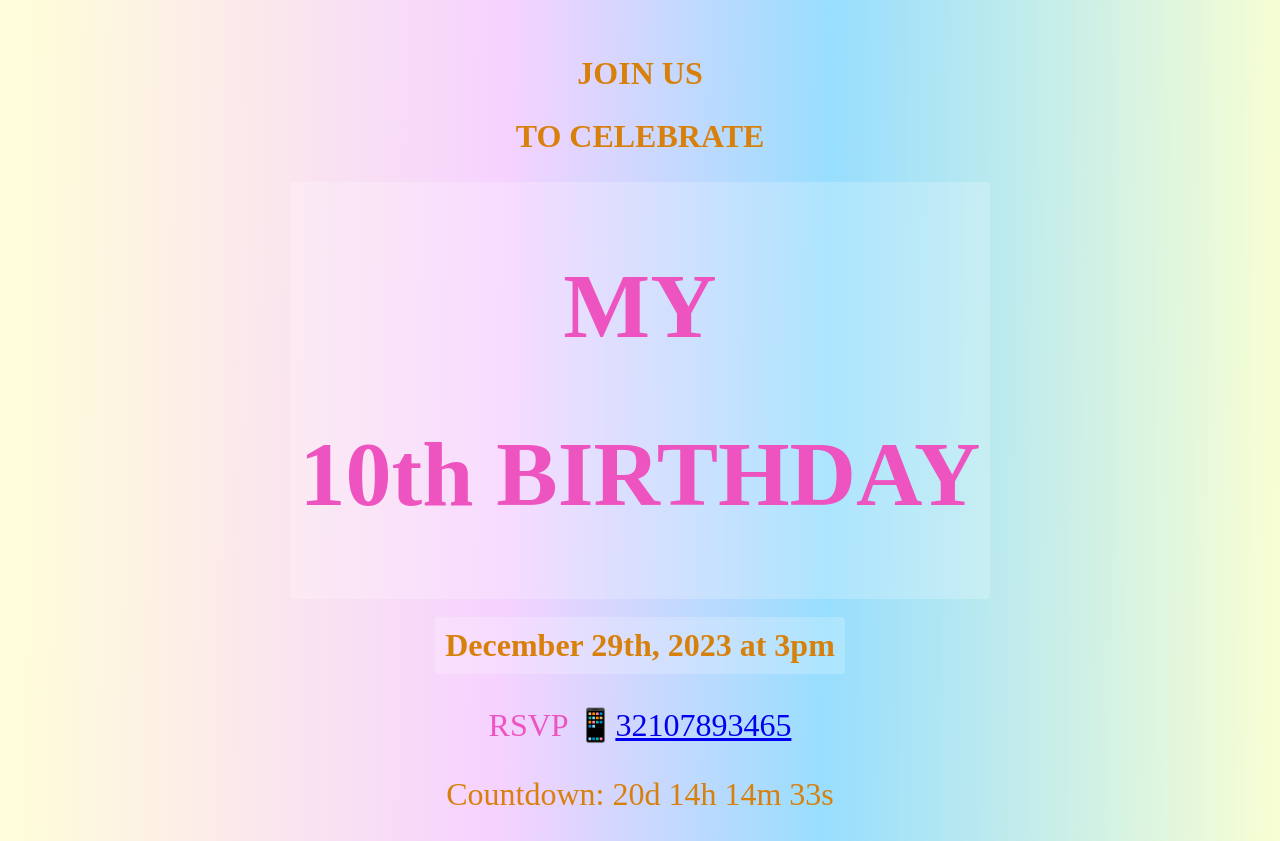
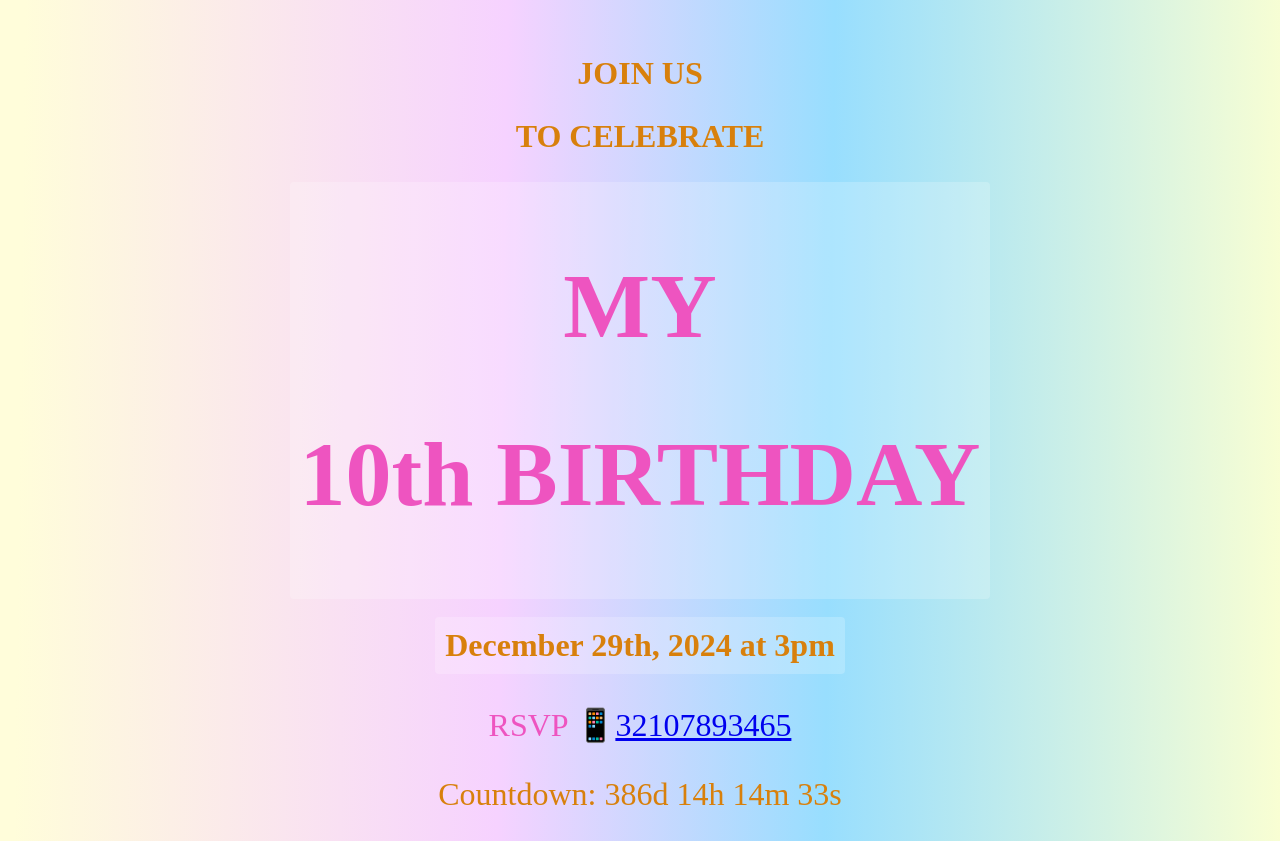
Before and after one commit to valeridev/index.html, a plain HTML site: page index.html in a window 1280 px wide. Drawn offline with Linux system fonts and the light colour scheme.

Commit message:
Update index.html

```diff
--- a/index.html
+++ b/index.html
@@ -66,13 +66,13 @@
         </div>
         <br />
         <br />
-        <div class="date"> <strong>December 29th, 2023 at 3pm</strong>
+        <div class="date"> <strong>December 29th, 2024 at 3pm</strong>
         </div>
         <p>RSVP 📱<a href="sms:+123456789">32107893465</a></p>
         <div id="countdown"></div>
         <script>
 
-            const targetDate = new Date('December 29, 2023 15:00:00').getTime();
+            const targetDate = new Date('December 29, 2024 15:00:00').getTime();
 
 
             const countdownElement = document.getElementById('countdown');
```
